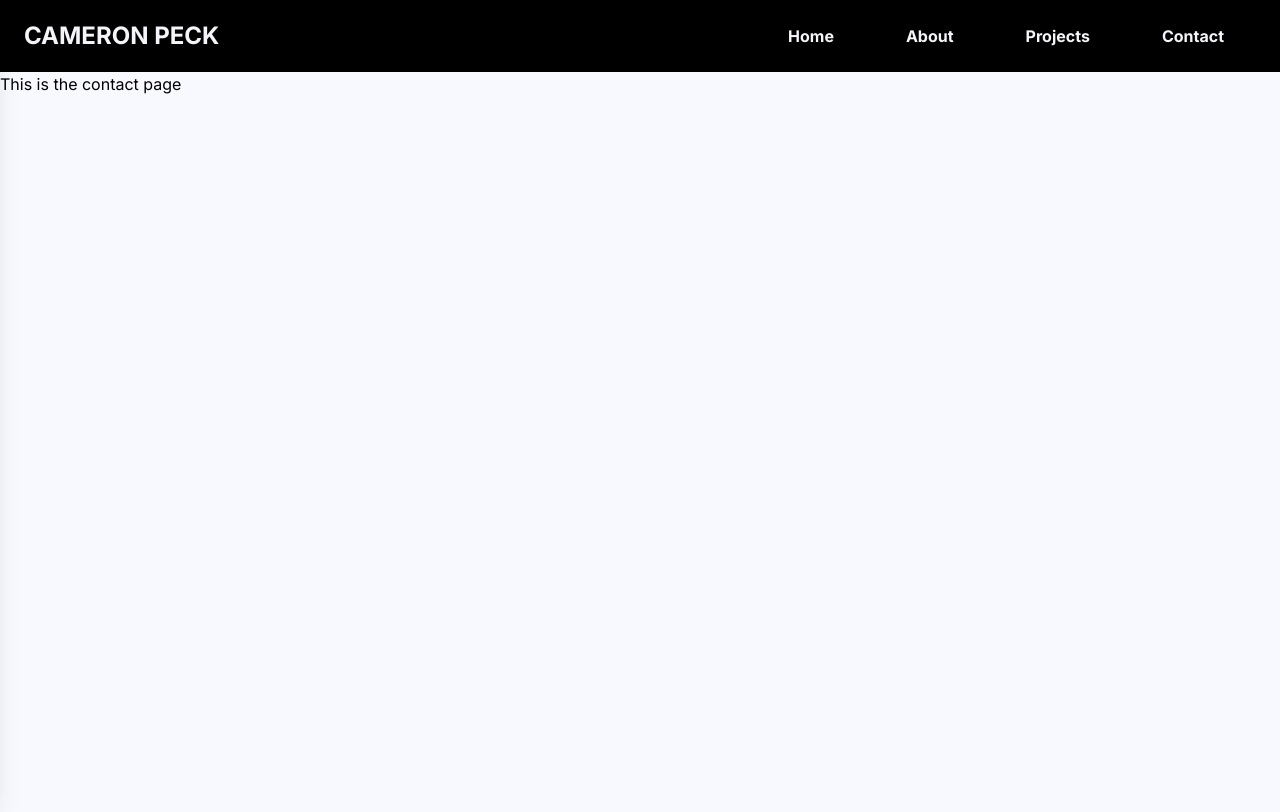
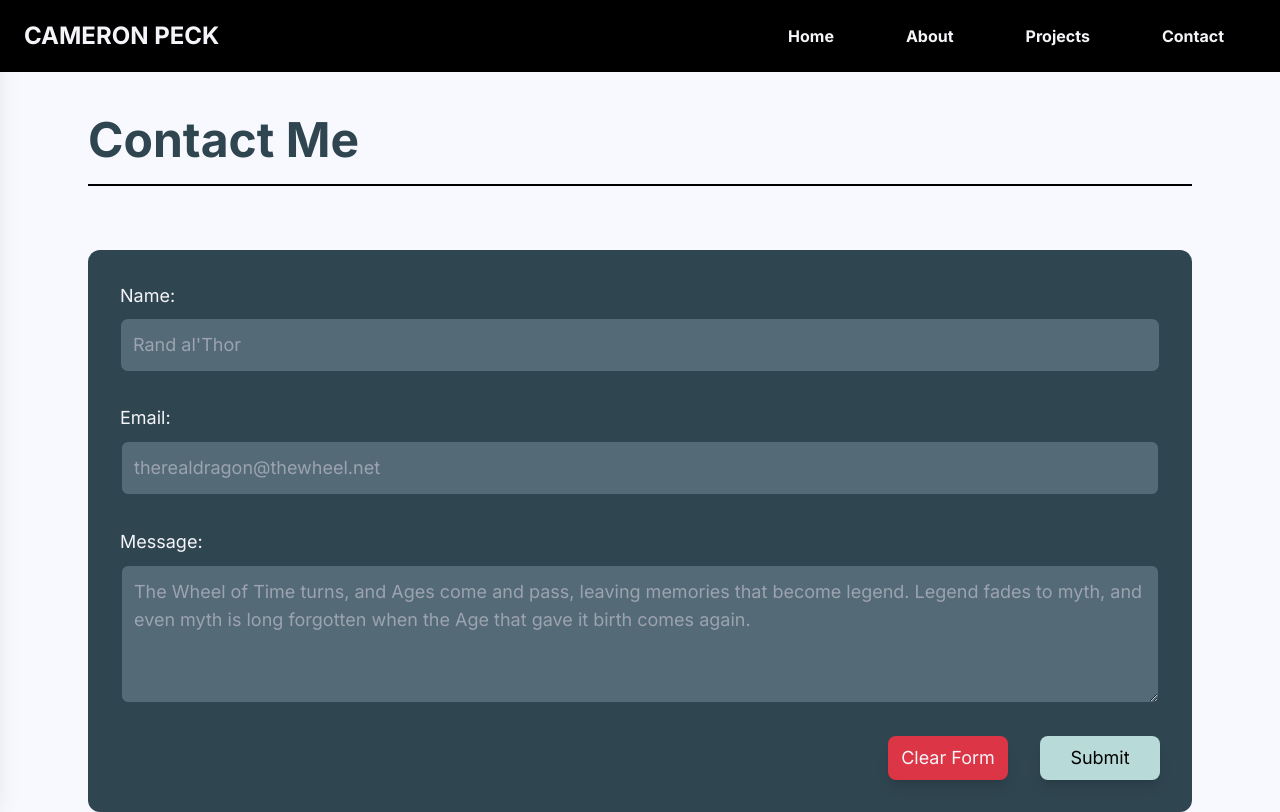
Before and after one commit to cam-peck/portfolio, a Next.js app: page /contact in a window 1280 px wide. Built offline with nearby package versions, Linux system fonts and the light colour scheme.

Commit message:
add contact me form HTML and buttons with styling.

```diff
--- /dev/null
+++ b/components/carousel/contact-form.tsx
@@ -0,0 +1,41 @@
+export default function ContactForm() {
+  return (
+    <form className="flex flex-col gap-8 bg-charcoal p-8 rounded-xl text-lg">
+      <div className="flex flex-col gap-2 text-ghostwhite">
+        <label htmlFor="name">Name:</label>
+        <input
+          className="border border-charcoal active:border-ghostwhite bg-paynesgray bg-opacity-90 rounded-lg p-3 pl-[12px]"
+          name="name"
+          placeholder="Rand al'Thor"
+          type="text"
+        />
+      </div>
+      <div className="flex flex-col gap-2 text-ghostwhite">
+        <label htmlFor="email">Email:</label>
+        <input
+          className="border-2 border-charcoal bg-paynesgray bg-opacity-90 rounded-lg p-3 pl-[12px]"
+          name="email"
+          type="text"
+          placeholder="therealdragon@thewheel.net"
+        />
+      </div>
+      <div className="flex flex-col gap-2 text-ghostwhite">
+        <label htmlFor="message">Message:</label>
+        <textarea
+          className="border-2 border-charcoal bg-paynesgray bg-opacity-90 rounded-lg p-3 pl-[12px]"
+          rows={4}
+          name="message"
+          placeholder="The Wheel of Time turns, and Ages come and pass, leaving memories that become legend. Legend fades to myth, and even myth is long forgotten when the Age that gave it birth comes again."
+        />
+      </div>
+      <div className="flex w-full justify-end gap-8">
+        <button className="p-2 px-3 min-w-[120px] bg-danger-red text-ghostwhite rounded-lg shadow-lg" type="button">
+          Clear Form
+        </button>
+        <button className="p-2 px-3 min-w-[120px] bg-lightblue rounded-lg shadow-lg" type="submit">
+          Submit
+        </button>
+      </div>
+    </form>
+  );
+}
--- a/pages/contact.tsx
+++ b/pages/contact.tsx
@@ -1,7 +1,16 @@
+import ContactForm from '@/components/carousel/contact-form';
+
 export default function Contact() {
   return (
     <div>
-      <h1>This is the contact page</h1>
+      <main className="max-w-6xl mx-auto px-6 pt-4 mdlg:pt-8">
+        <div className="mb-16 pb-2 border-b-2">
+          <h1 data-testid="main-header" className="text-[48px] font-bold text-charcoal text-center mdlg:text-left">
+            Contact Me
+          </h1>
+        </div>
+        <ContactForm />
+      </main>
     </div>
   );
 }
```
